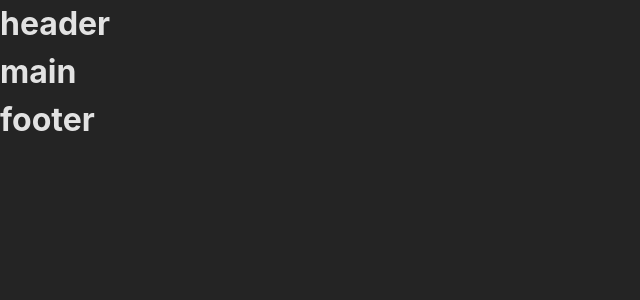
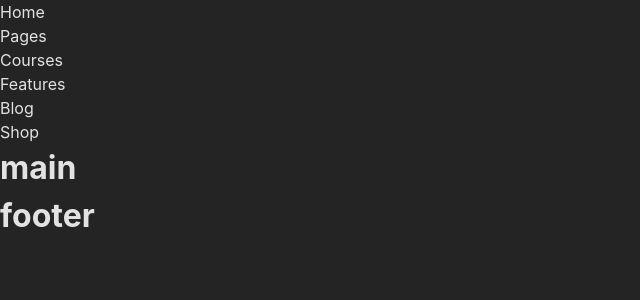
Before and after one commit to ALANOMAM/proj-html-vuejs, a Vue app: page / in a window 1280 px wide. Shown: the top 300 px of the page, without its empty margins (0-640 px from the left). Built offline with nearby package versions, Linux system fonts and the light colour scheme.

Commit message:
generato la lista delle opzioni del header tramite props

```diff
--- a/src/App.vue
+++ b/src/App.vue
@@ -12,6 +12,7 @@ export default{
 
   data(){
     return{
+      headerOptions:["Home","Pages","Courses","Features","Blog","Shop"],
 
     }
   }
@@ -19,7 +20,7 @@ export default{
 </script>
 
 <template>
-  <Header></Header>
+  <Header :options="headerOptions"></Header>
   <Main></Main>
   <Footer></Footer>
 </template>
--- a/src/components/Header.vue
+++ b/src/components/Header.vue
@@ -1,6 +1,10 @@
 <script>
 export default{
    name:"Header",
+   props:{
+     options: Array,
+   },
+
   data(){
     return{
 
@@ -10,7 +14,13 @@ export default{
 </script>
 
 <template>
-  <h1>header</h1>
+   <div class="nav">
+    <!--lista opzioni generata tramite props-->
+    <ul>
+        <li v-for="option in options">{{ option }}</li>
+    </ul>
+
+   </div>
 </template>
 
 <style>
```
